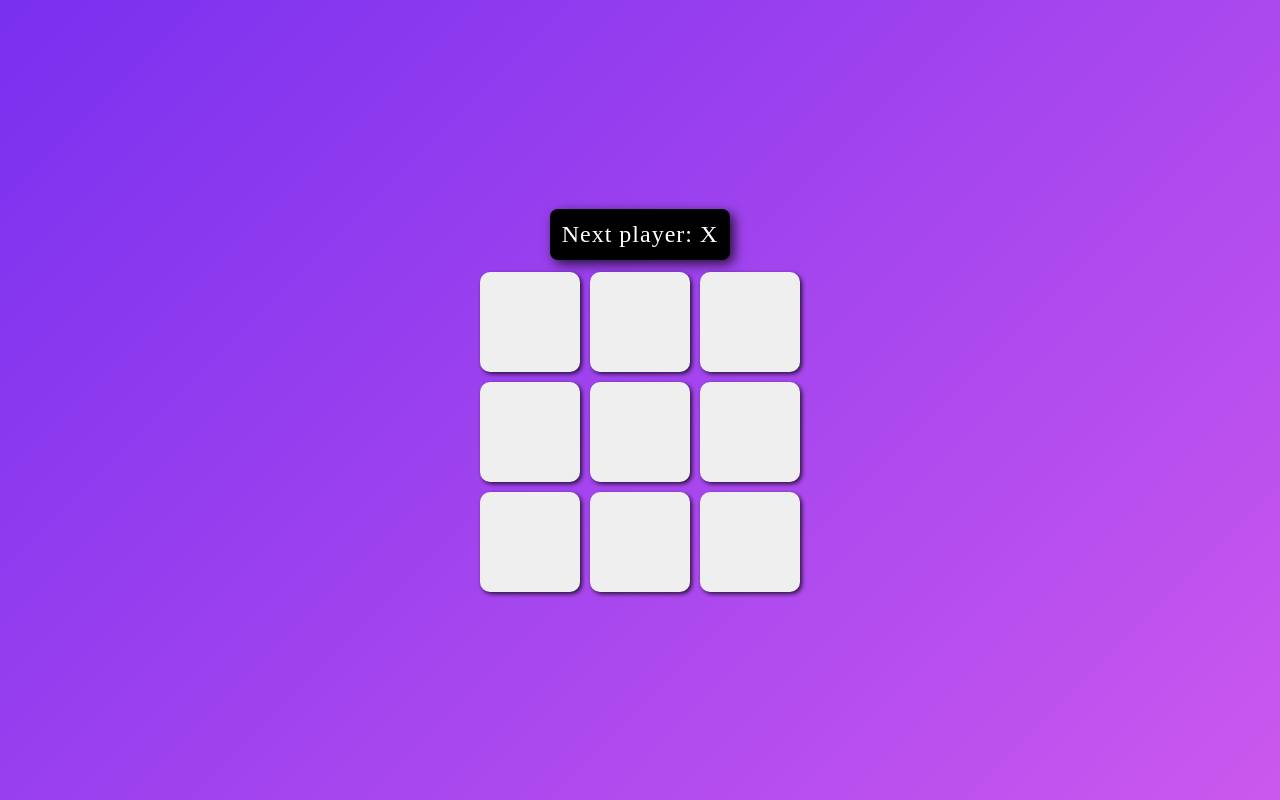
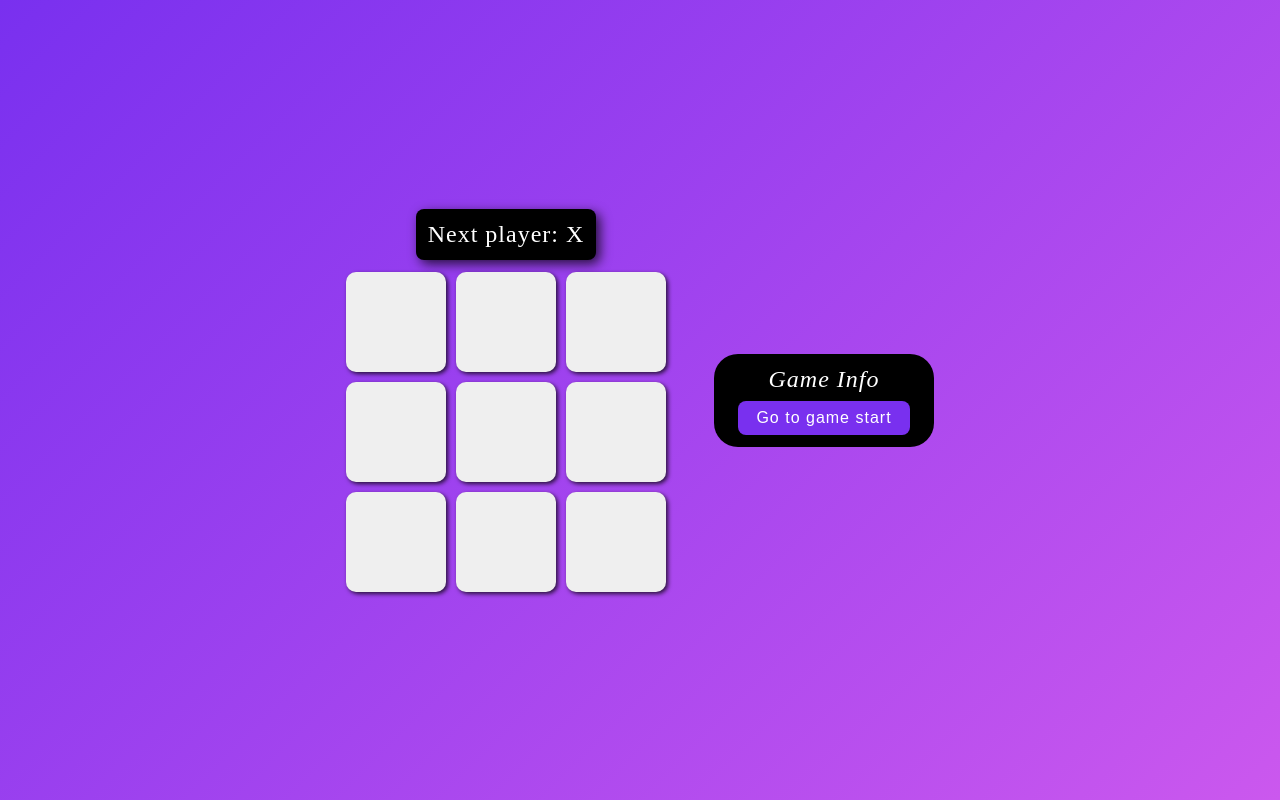
Before and after one commit to siddheshpotdar2003/tic-tac-toe, a React (Vite) app: page / in a window 1280 px wide. Built offline with nearby package versions, Linux system fonts and the light colour scheme.

Commit message:
feat: Game info styling

```diff
--- a/src/App.jsx
+++ b/src/App.jsx
@@ -2,53 +2,38 @@ import { useState } from "react";
 import Board from "./components/Board";
 
 const App = () => {
-  const [squares, setSquares] = useState(Array(9).fill(null));
   const [isXNext, setIsXNext] = useState(true);
+  const [history, setHistory] = useState([Array(9).fill(null)]);
+  const currentSquares = history[history.length - 1];
 
-  const checkWinner = () => {
-    const lines = [
-      [0, 1, 2],
-      [3, 4, 5],
-      [6, 7, 8],
-      [0, 3, 6],
-      [1, 4, 7],
-      [2, 5, 8],
-      [0, 4, 8],
-      [2, 4, 6],
-    ];
-    for (let i = 0; i < lines.length; i++) {
-      const [a, b, c] = lines[i];
-      if (
-        squares[a] &&
-        squares[a] === squares[b] &&
-        squares[b] === squares[c]
-      ) {
-        return squares[a];
-      }
-    }
-    return null;
-  };
-
-  const handleClick = (i) => {
-    if (squares[i] || checkWinner()) return;
-    const nextSquares = squares.slice();
-    isXNext ? (nextSquares[i] = "X") : (nextSquares[i] = "O");
-    setSquares(nextSquares);
+  const handlePlay = (nextSquares) => {
+    setHistory([...history, nextSquares]);
     setIsXNext(!isXNext);
   };
 
-  const winner = checkWinner();
-  let status;
-  if (winner) {
-    status = "💥Winner: " + winner + " 🎉";
-  } else {
-    status = "Next player: " + (isXNext ? "X" : "O");
-  }
+  const moves = history.map((square, move) => {
+    let description;
+    if (move > 0) {
+      description = "Go to move #" + move;
+    } else {
+      description = "Go to game start";
+    }
+    return (
+      <li key={move}>
+        <button className="game-info-button">{description}</button>
+      </li>
+    );
+  });
 
   return (
-    <div>
-      <div className="status">{status}</div>
-      <Board squares={squares} handleClick={handleClick} />
+    <div className="app">
+      <div className="game-board">
+        <Board isXNext={isXNext} squares={currentSquares} onPlay={handlePlay} />
+      </div>
+      <div className="game-info">
+        <h3>Game Info</h3>
+        <ul>{moves}</ul>
+      </div>
     </div>
   );
 };
--- a/src/components/Board.jsx
+++ b/src/components/Board.jsx
@@ -1,7 +1,25 @@
+import checkWinner from "../utils/checkWinner";
 import Square from "./Square";
 
-const Board = ({ squares, handleClick }) => {
+const Board = ({ isXNext, squares, onPlay }) => {
+  const handleClick = (i) => {
+    if (squares[i] || checkWinner(squares)) return;
+    const nextSquares = squares.slice();
+    isXNext ? (nextSquares[i] = "X") : (nextSquares[i] = "O");
+    onPlay(nextSquares);
+  };
+
+  const winner = checkWinner(squares);
+  let status;
+  if (winner) {
+    status = "💥Winner: " + winner + " 🎉";
+  } else {
+    status = "Next player: " + (isXNext ? "X" : "O");
+  }
+
   return (
+    <>
+      <div className="status">{status}</div>
       <div className="board">
         <Square value={squares[0]} onClick={() => handleClick(0)} />
         <Square value={squares[1]} onClick={() => handleClick(1)} />
@@ -13,6 +31,7 @@ const Board = ({ squares, handleClick }) => {
         <Square value={squares[7]} onClick={() => handleClick(7)} />
         <Square value={squares[8]} onClick={() => handleClick(8)} />
       </div>
+    </>
   );
 };
 
--- a/src/index.css
+++ b/src/index.css
@@ -14,6 +14,52 @@ body {
     rgb(121, 48, 239),
     rgb(203, 88, 238)
   );
+}
+
+.app {
+  display: flex;
+  align-items: center;
+  justify-content: center;
+  gap: 48px;
+}
+
+.game-info {
+  background-color: black;
+  padding: 12px 24px;
+  border: none;
+  border-radius: 24px;
+}
+
+.game-info > h3 {
+  color: white;
+  font-size: 24px;
+  font-weight: 400;
+  letter-spacing: 1px;
+  font-style: italic;
+  text-align: center;
+  margin-bottom: 8px;
+}
+
+.game-info > ul {
+  list-style-type: none;
+  gap: 8px;
+}
+
+.game-info > ul > li + li {
+  margin-top: 8px;
+}
+
+.game-info-button {
+  border: none;
+  border-radius: 8px;
+  min-width: 172px;
+  font-size: 16px;
+  font-weight: 400;
+  letter-spacing: 1px;
+  padding: 8px 12px;
+  cursor: pointer;
+  background-color: rgb(121, 48, 239);
+  color: white;
 }
 
 .board {
--- /dev/null
+++ b/src/utils/checkWinner.js
@@ -0,0 +1,21 @@
+const checkWinner = (squares) => {
+  const lines = [
+    [0, 1, 2],
+    [3, 4, 5],
+    [6, 7, 8],
+    [0, 3, 6],
+    [1, 4, 7],
+    [2, 5, 8],
+    [0, 4, 8],
+    [2, 4, 6],
+  ];
+  for (let i = 0; i < lines.length; i++) {
+    const [a, b, c] = lines[i];
+    if (squares[a] && squares[a] === squares[b] && squares[b] === squares[c]) {
+      return squares[a];
+    }
+  }
+  return null;
+};
+
+export default checkWinner;
```
Lines whose indentation alone changed are shown as unchanged.
